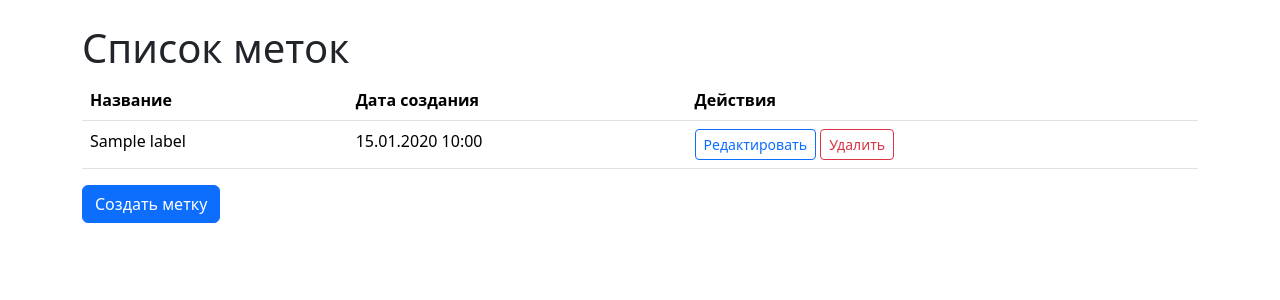
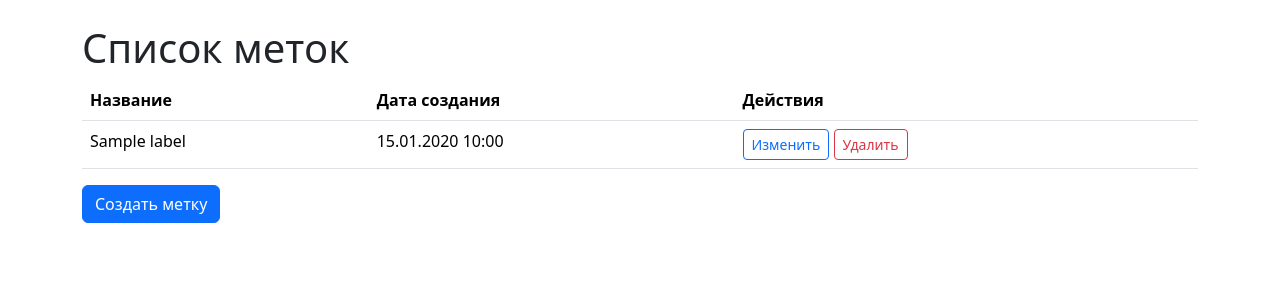
Before and after one commit to Knyazev782/python-project-52, a Django app: page /labels/ in a window 1280 px wide. Shown: the part 56-356 px from the top of the page. Run offline with Django 5.2, Linux system fonts and the light colour scheme; a user stored in the database is signed in; tables that the repository leaves empty hold one stand-in row (values such as "Sample post"); some libraries are stand-ins or nearby versions.

Commit message:
изменил шаблон label_list

```diff
--- a/task_manager/labels/templates/labels/label_list.html
+++ b/task_manager/labels/templates/labels/label_list.html
@@ -21,7 +21,7 @@
                 <td>{{ label.name }}</td>
                 <td>{{ label.created_at|date:"d.m.Y H:i" }}</td>
                 <td>
-                    <a href="{% url 'label_update' label.pk %}" class="btn btn-outline-primary btn-sm">Редактировать</a>
+                    <a href="{% url 'label_update' label.pk %}" class="btn btn-outline-primary btn-sm">Изменить</a>
                     <a href="{% url 'label_delete' label.pk %}" class="btn btn-outline-danger btn-sm">Удалить</a>
                 </td>
             </tr>
```
